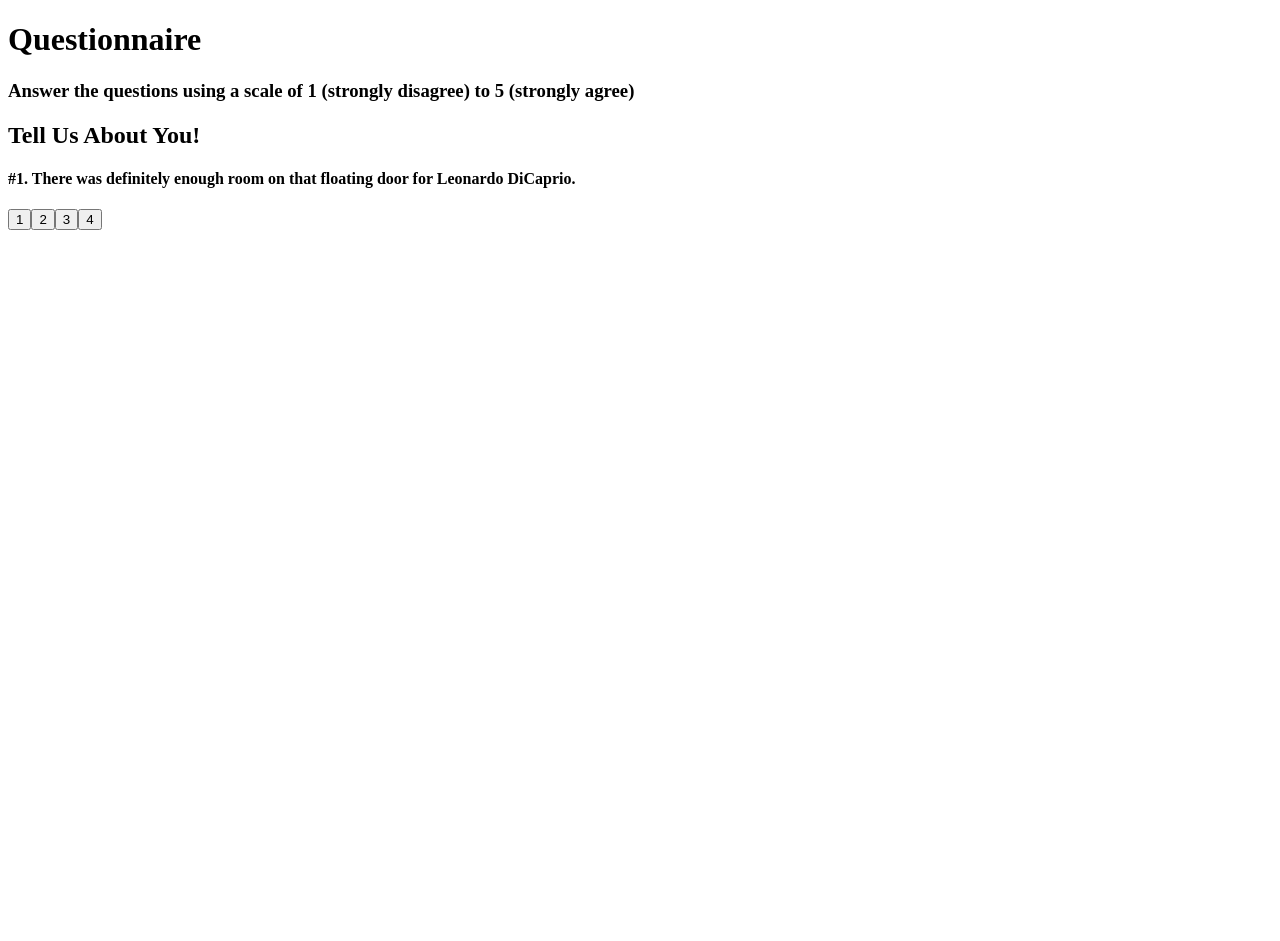
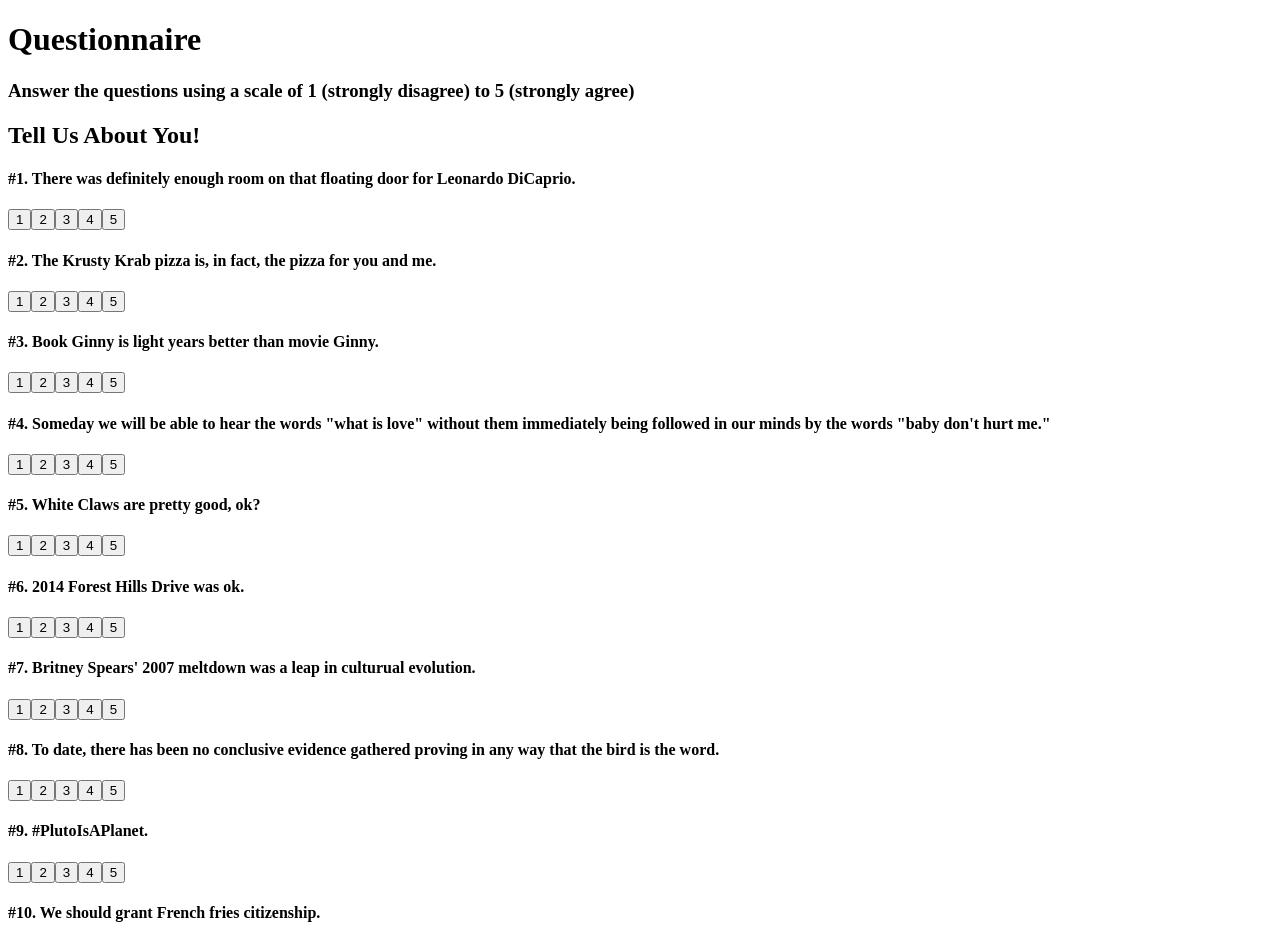
Before and after one commit to Rogerson253/groupFinder, a React (Create React App) app in the folder client/: page /questions in a window 1280 px wide. Shown: the top 941 px of the page. Before the commit the page ends 800 px from the top, so only its background shows below. Built offline with nearby package versions, Linux system fonts and the light colour scheme.

Commit message:
Updated questions page

```diff
--- a/client/src/components/Questions/index.js
+++ b/client/src/components/Questions/index.js
@@ -40,7 +40,210 @@
           <ListGroup.Item action onClick={alertClicked}>
             4
           </ListGroup.Item>
+          <ListGroup.Item action onClick={alertClicked}>
+            5
+          </ListGroup.Item>
         </ListGroup>
+
+        <h4>
+          #2. The Krusty Krab pizza is, in fact, the pizza for you and me.
+        </h4>
+
+        <ListGroup horizontal>
+          <ListGroup.Item action onClick={alertClicked}>
+            1
+          </ListGroup.Item>
+          <ListGroup.Item action onClick={alertClicked}>
+            2
+          </ListGroup.Item>
+          <ListGroup.Item action onClick={alertClicked}>
+            3
+          </ListGroup.Item>
+          <ListGroup.Item action onClick={alertClicked}>
+            4
+          </ListGroup.Item>
+          <ListGroup.Item action onClick={alertClicked}>
+            5
+          </ListGroup.Item>
+        </ListGroup>
+
+        <h4>
+          #3. Book Ginny is light years better than movie Ginny.
+        </h4>
+
+        <ListGroup horizontal>
+          <ListGroup.Item action onClick={alertClicked}>
+            1
+          </ListGroup.Item>
+          <ListGroup.Item action onClick={alertClicked}>
+            2
+          </ListGroup.Item>
+          <ListGroup.Item action onClick={alertClicked}>
+            3
+          </ListGroup.Item>
+          <ListGroup.Item action onClick={alertClicked}>
+            4
+          </ListGroup.Item>
+          <ListGroup.Item action onClick={alertClicked}>
+            5
+          </ListGroup.Item>
+        </ListGroup>
+
+        <h4>
+          #4. Someday we will be able to hear the words "what is love" without them immediately being followed in our minds by the words "baby don't hurt me."
+        </h4>
+
+        <ListGroup horizontal>
+          <ListGroup.Item action onClick={alertClicked}>
+            1
+          </ListGroup.Item>
+          <ListGroup.Item action onClick={alertClicked}>
+            2
+          </ListGroup.Item>
+          <ListGroup.Item action onClick={alertClicked}>
+            3
+          </ListGroup.Item>
+          <ListGroup.Item action onClick={alertClicked}>
+            4
+          </ListGroup.Item>
+          <ListGroup.Item action onClick={alertClicked}>
+            5
+          </ListGroup.Item>
+        </ListGroup>
+
+        <h4>
+          #5. White Claws are pretty good, ok?
+        </h4>
+
+        <ListGroup horizontal>
+          <ListGroup.Item action onClick={alertClicked}>
+            1
+          </ListGroup.Item>
+          <ListGroup.Item action onClick={alertClicked}>
+            2
+          </ListGroup.Item>
+          <ListGroup.Item action onClick={alertClicked}>
+            3
+          </ListGroup.Item>
+          <ListGroup.Item action onClick={alertClicked}>
+            4
+          </ListGroup.Item>
+          <ListGroup.Item action onClick={alertClicked}>
+            5
+          </ListGroup.Item>
+        </ListGroup>
+
+        <h4>
+          #6. 2014 Forest Hills Drive was ok.
+        </h4>
+
+        <ListGroup horizontal>
+          <ListGroup.Item action onClick={alertClicked}>
+            1
+          </ListGroup.Item>
+          <ListGroup.Item action onClick={alertClicked}>
+            2
+          </ListGroup.Item>
+          <ListGroup.Item action onClick={alertClicked}>
+            3
+          </ListGroup.Item>
+          <ListGroup.Item action onClick={alertClicked}>
+            4
+          </ListGroup.Item>
+          <ListGroup.Item action onClick={alertClicked}>
+            5
+          </ListGroup.Item>
+        </ListGroup>
+
+        <h4>
+          #7. Britney Spears' 2007 meltdown was a leap in culturual evolution.
+        </h4>
+
+        <ListGroup horizontal>
+          <ListGroup.Item action onClick={alertClicked}>
+            1
+          </ListGroup.Item>
+          <ListGroup.Item action onClick={alertClicked}>
+            2
+          </ListGroup.Item>
+          <ListGroup.Item action onClick={alertClicked}>
+            3
+          </ListGroup.Item>
+          <ListGroup.Item action onClick={alertClicked}>
+            4
+          </ListGroup.Item>
+          <ListGroup.Item action onClick={alertClicked}>
+            5
+          </ListGroup.Item>
+        </ListGroup>
+
+        <h4>
+          #8. To date, there has been no conclusive evidence gathered proving in any way that the bird is the word.
+        </h4>
+
+        <ListGroup horizontal>
+          <ListGroup.Item action onClick={alertClicked}>
+            1
+          </ListGroup.Item>
+          <ListGroup.Item action onClick={alertClicked}>
+            2
+          </ListGroup.Item>
+          <ListGroup.Item action onClick={alertClicked}>
+            3
+          </ListGroup.Item>
+          <ListGroup.Item action onClick={alertClicked}>
+            4
+          </ListGroup.Item>
+          <ListGroup.Item action onClick={alertClicked}>
+            5
+          </ListGroup.Item>
+        </ListGroup>
+
+        <h4>
+          #9. #PlutoIsAPlanet.
+        </h4>
+
+        <ListGroup horizontal>
+          <ListGroup.Item action onClick={alertClicked}>
+            1
+          </ListGroup.Item>
+          <ListGroup.Item action onClick={alertClicked}>
+            2
+          </ListGroup.Item>
+          <ListGroup.Item action onClick={alertClicked}>
+            3
+          </ListGroup.Item>
+          <ListGroup.Item action onClick={alertClicked}>
+            4
+          </ListGroup.Item>
+          <ListGroup.Item action onClick={alertClicked}>
+            5
+          </ListGroup.Item>
+        </ListGroup>
+
+        <h4>
+          #10. We should grant French fries citizenship.
+        </h4>
+
+        <ListGroup horizontal>
+          <ListGroup.Item action onClick={alertClicked}>
+            1
+          </ListGroup.Item>
+          <ListGroup.Item action onClick={alertClicked}>
+            2
+          </ListGroup.Item>
+          <ListGroup.Item action onClick={alertClicked}>
+            3
+          </ListGroup.Item>
+          <ListGroup.Item action onClick={alertClicked}>
+            4
+          </ListGroup.Item>
+          <ListGroup.Item action onClick={alertClicked}>
+            5
+          </ListGroup.Item>
+        </ListGroup>
+
+
       </Fragment>
     );
   }
```
